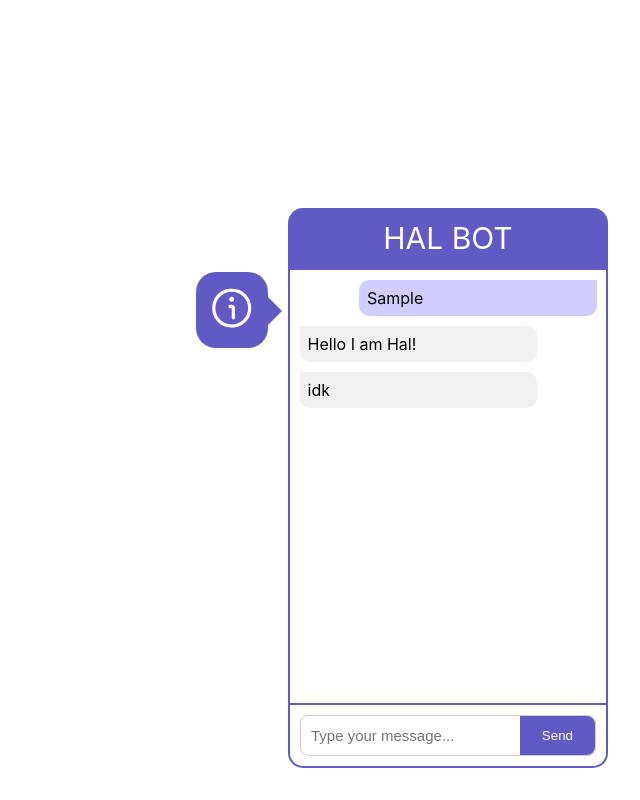
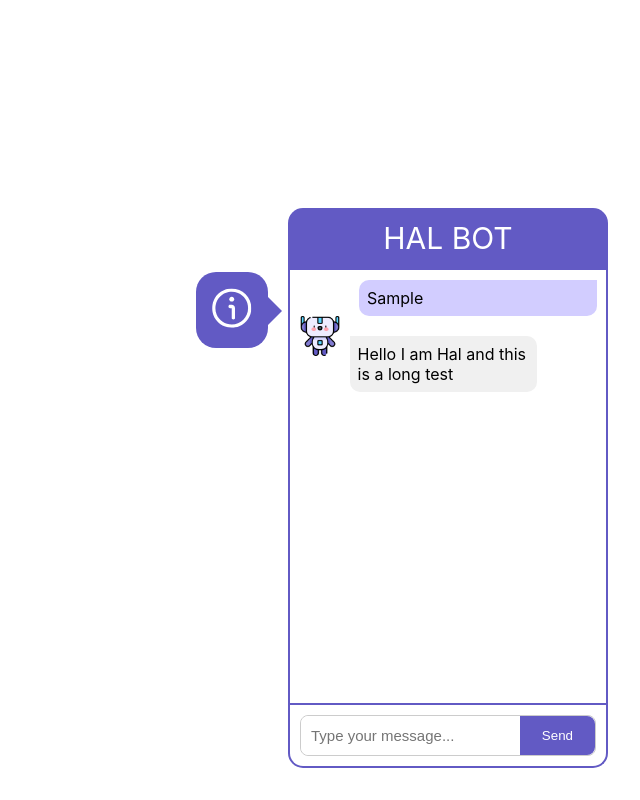
Before and after one commit to SumethD/halbot, a React (Create React App) app: page / in a window 1280 px wide. Both pictures are taken after typing "Sample" into the empty fields and a click on the button "Send". Shown: the whole page, without its empty margins (640-1280 px from the left). Built offline with nearby package versions, Linux system fonts and the light colour scheme.

Commit message:
bot icon add

```diff
--- a/src/components/ChatInterface.css
+++ b/src/components/ChatInterface.css
@@ -40,16 +40,29 @@
     background-color: var(--secondary);
     margin-left: 20%;
     border-top-right-radius: 0;
-
 }
 
 .bot {
     background-color: var(--lightgrey);
-    margin-right: 20%;
     border-top-left-radius: 0;
-
 }
 
+.botIcon {
+    width: 40px;
+    height: auto;
+}
+
+.bot-main-div{
+    margin-right: 20%;
+    display: flex;
+}
+
+.botmessages-div {
+    display: flex;
+    flex-direction: column;
+    margin-top: 20px;
+    margin-left: 10px;
+}
 
 /* main div for message input box */
 .message-div {
--- a/src/components/chatInterface.jsx
+++ b/src/components/chatInterface.jsx
@@ -3,14 +3,15 @@ import Slider from 'react-slick';
 import './ChatInterface.css'; // Import CSS file for styling
 import '../values/colours.css';
 import PromptsPopUp from './PromptsPopUp';
+import botIcon from '../images/boticon.png'
 
 const ChatInterface = () => {
   const [inputMessage, setInputMessage] = useState('');
   const [chatHistory, setChatHistory] = useState([]);
   const sliderRef = useRef(null);
 
-  const example_response = ["Hello I am Hal!", "idk"]
-
+  //const example_response = ["Hello I am Hal!", "idk"];
+  const example_response = "Hello I am Hal and this is a long test";
   useEffect(() => {
     // TODO: the scroll gets rid of previous chat history
     // Scroll to bottom of the chat history when chat history updates
@@ -73,6 +74,7 @@ const ChatInterface = () => {
               {message.botType === 'object' ? (
                 <div>
                   <div className="user message">{message.user}</div>
+                  <img className='botIcon' src={botIcon}></img>
                   {message.bot.map((item, itemIndex) => (
                     <div key={itemIndex} className='bot message'>{item}</div>
                   ))}
@@ -80,7 +82,10 @@ const ChatInterface = () => {
               ) : (
                 <div>
                   <div className="user message">{message.user}</div>
-                  <div className="bot message">{message.bot}</div>
+                  <div className='bot-main-div'>
+                      <div><img className='botIcon' src={botIcon}></img></div>
+                      <div className="bot message botmessages-div">{message.bot}</div>
+                  </div>
                 </div>
               )}
             </div>
```
Also changed, not shown: src/images/boticon.png (added).
